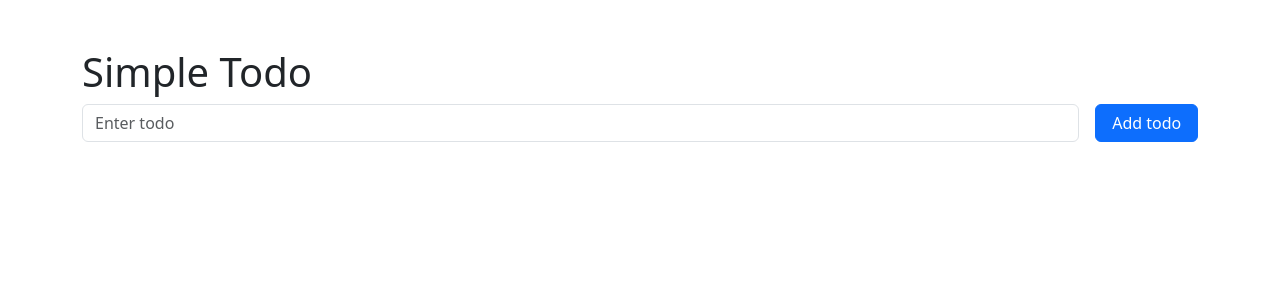
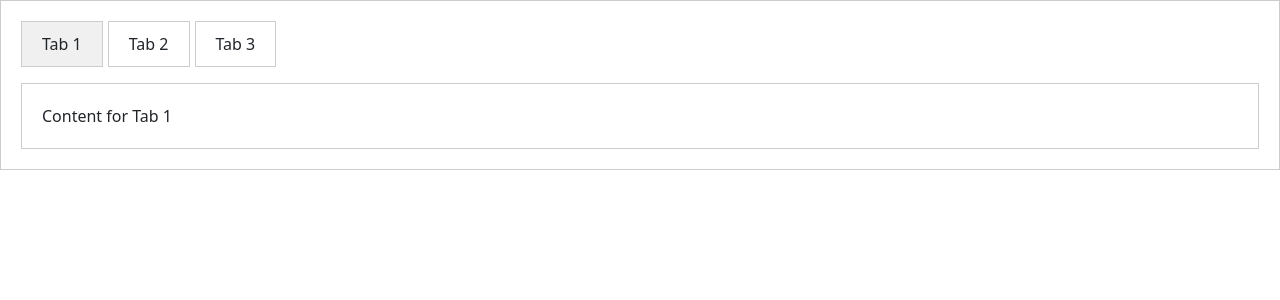
Before and after one commit to Mark-Alexis-Posadas/mini-projects, a React (Vite) app: page / in a window 1280 px wide. Shown: the top 300 px of the page. Built offline with nearby package versions, Linux system fonts and the light colour scheme.

Commit message:
added tab

```diff
--- a/src/App.jsx
+++ b/src/App.jsx
@@ -1,9 +1,9 @@
-import Todo from "./components/simple-todo-app/UseReducer/Todo";
+import Tab from "./components/tab/Tab";
 
 const App = () => {
   return (
     <>
-      <Todo />
+      <Tab />
     </>
   );
 };
--- /dev/null
+++ b/src/components/tab/Tab.jsx
@@ -0,0 +1,31 @@
+import { useState } from "react";
+import tabs from "./data";
+
+const Tab = () => {
+  const [activeTab, setActiveTab] = useState(0);
+
+  const handleClick = (idx) => {
+    setActiveTab(idx);
+  };
+  return (
+    <>
+      <ul>
+        {tabs.map((tab, idx) => {
+          return (
+            <li
+              key={idx}
+              onClick={() => handleClick(idx)}
+              className={activeTab === idx ? "active" : ""}
+            >
+              {tab.title}
+            </li>
+          );
+        })}
+      </ul>
+
+      <div>{tabs[activeTab].content}</div>
+    </>
+  );
+};
+
+export default Tab;
--- /dev/null
+++ b/src/components/tab/data.js
@@ -0,0 +1,7 @@
+const tabs = [
+  { title: "Tab 1", content: "Content for Tab 1" },
+  { title: "Tab 2", content: "Content for Tab 2" },
+  { title: "Tab 3", content: "Content for Tab 3" },
+];
+
+export default tabs;
--- a/src/index.css
+++ b/src/index.css
@@ -12,3 +12,25 @@
 button {
   width: 7rem;
 }
+
+ul {
+  list-style: none;
+  padding: 0;
+  display: flex;
+}
+
+li {
+  padding: 10px 20px;
+  cursor: pointer;
+  border: 1px solid #ccc;
+  margin-right: 5px;
+}
+
+li.active {
+  background-color: #f0f0f0;
+}
+
+div {
+  border: 1px solid #ccc;
+  padding: 20px;
+}
```
